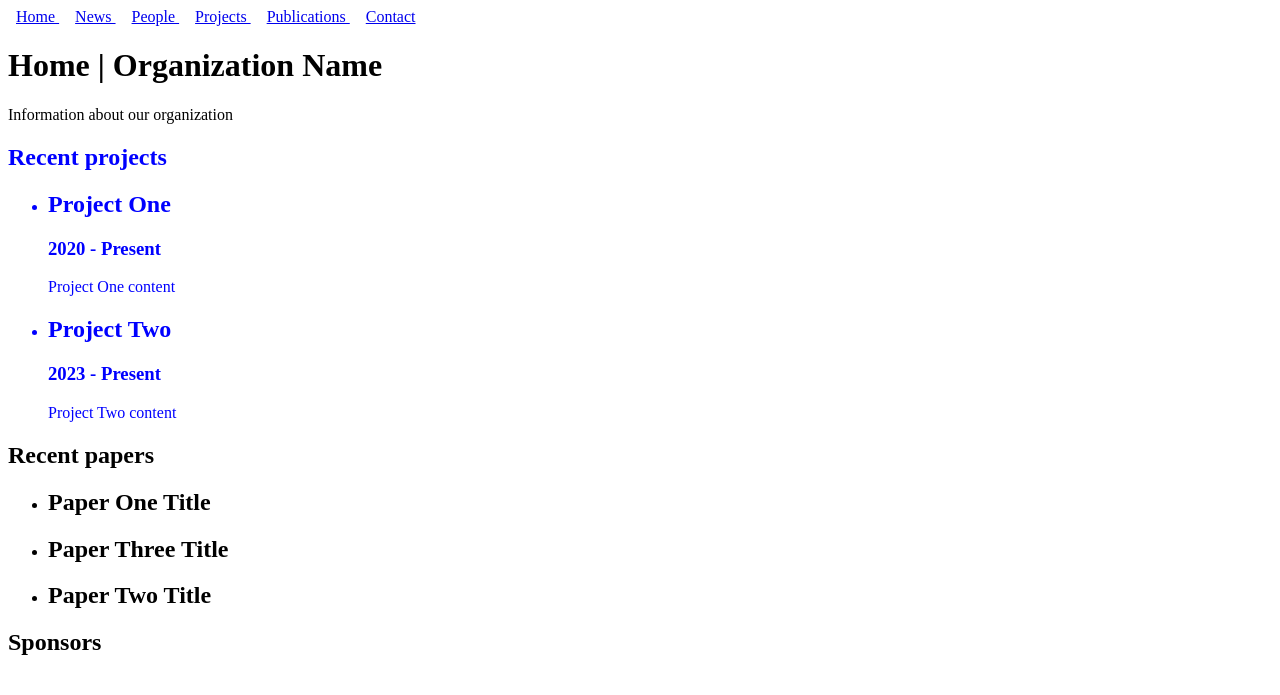
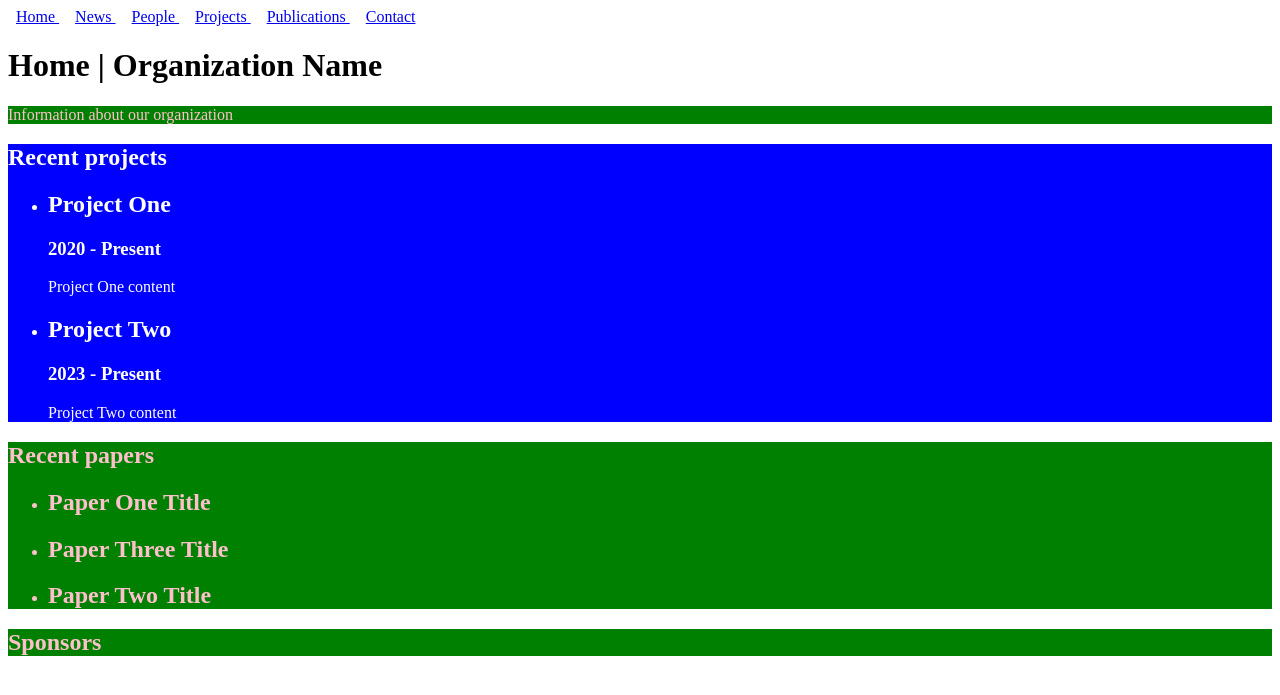
Before and after one commit to alt-thompson/sample-pages, a Jekyll site: the page built from docs/index.md, in a window 1280 px wide. Shown: the top 695 px of the page. Built offline with Jekyll 4.4.1, drawn with Linux system fonts in a browser that asks for light colours.

Commit message:
experiment with styleS

```diff
--- a/docs/_includes/nav-bar.html
+++ b/docs/_includes/nav-bar.html
@@ -1,7 +1,6 @@
 <nav>
   {% for item in site.data.nav-bar %}
   <a href="{{ item.link | relative_url }}"
-    style="padding: 8px;"
     {% if page.url == item.link %} class="current" {% endif %}>
     {{ item.name }}
   </a>
--- a/docs/assets/css/style.scss
+++ b/docs/assets/css/style.scss
@@ -1,4 +1,8 @@
 ---
 ---
 
-div#projects { color: blue}
+div.section {background-color: green; color: pink}
+
+div#projects { background-color: blue; color: white;}
+
+nav a {padding: 8px;}
--- a/docs/index.md
+++ b/docs/index.md
@@ -3,11 +3,11 @@ layout: default
 title: Home | Organization Name
 ---
 
-<div id="about">
+<div id="about" class="section">
 Information about our organization
 </div>
 
-<div id="projects">
+<div id="projects" class="section">
 <h2>Recent projects</h2>
 <ul>
   {% for project in site.projects %}
@@ -20,7 +20,7 @@ Information about our organization
 </ul>
 </div>
 
-<div id="papers">
+<div id="papers" class="section">
 <h2>Recent papers</h2>
 <ul>
   {% for paper in site.publications %}
@@ -31,6 +31,6 @@ Information about our organization
 </ul>
 </div>
 
-<div id="sponsors">
+<div id="sponsors" class="section">
 <h2>Sponsors</h2>
 </div>
```
Also changed, not shown: 7 other files.
